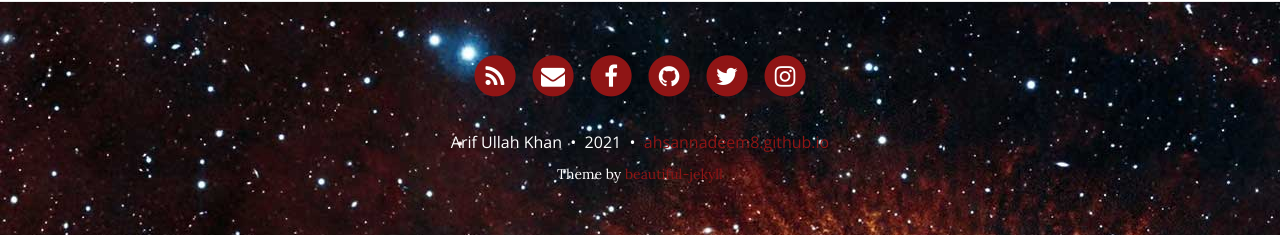
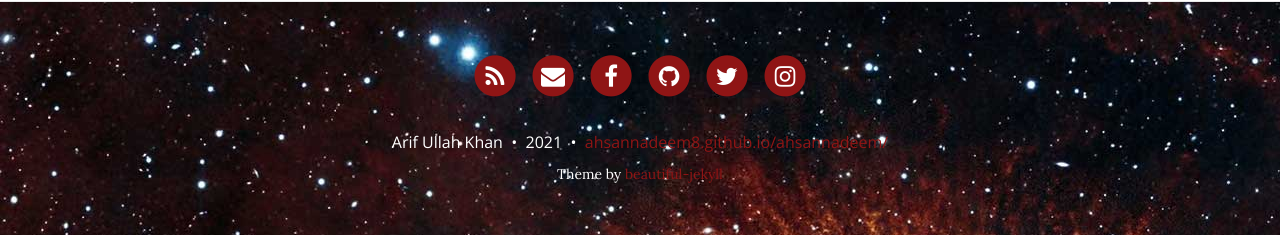
Before and after one commit to ahsannadeem8/ahsannadeem, a Jekyll site: the page built from index.html, in a window 1280 px wide and 900 px high, scrolled down 752 px. Shown: the part 665-900 px from the top of the window. Built offline with Jekyll 4.4.1, drawn with Linux system fonts in a browser that asks for light colours; nearby versions of some CDN libraries; the list of posts is cut into pages by our own code.

Commit message:
Update _config.yml

```diff
--- a/_config.yml
+++ b/_config.yml
@@ -4,7 +4,7 @@
 # baseurl is the website's URL without the hostname
 
 # If you are building a simple GitHub user page (http://username.github.io) then use these settings:
-url: "https://ahsannadeem8.github.io"
+url: "https://ahsannadeem8.github.io/ahsannadeem/"
 baseurl: ""
 
 # If you are building a GitHub project page then use these settings:
@@ -107,7 +107,7 @@ share-links-active:
 
 # How to display the link to the website in the footer
 # Remove this if you don't want a link in the footer
-url-pretty: "ahsannadeem8.github.io"  # eg. "deanattali.com/beautiful-jekyll"
+url-pretty: "ahsannadeem8.github.io/ahsannadeem/"  # eg. "deanattali.com/beautiful-jekyll"
 
 # --- Web Statistics Section --- #
 
```
